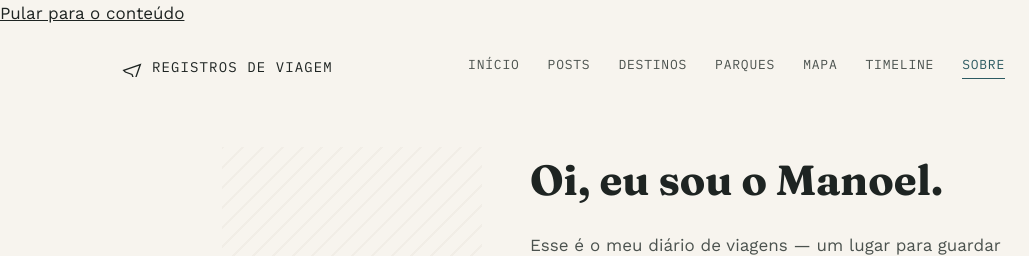
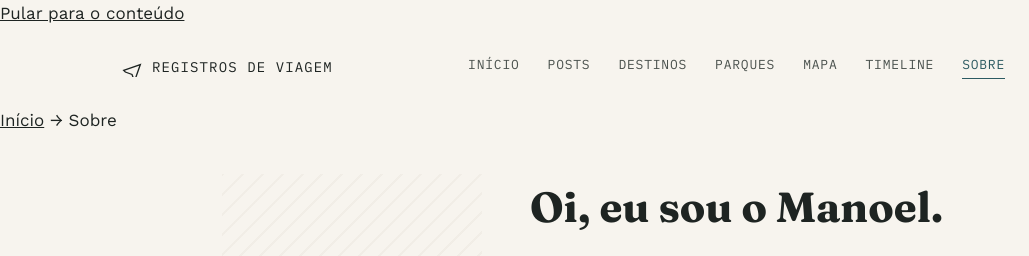
Before and after one commit to manoelhenri/registros-de-viagem, an Eleventy site: page sobre.njk in a window 1280 px wide. Shown: the top 256 px of the page, 0-1029 px from the left. Built offline with nearby package versions, Linux system fonts and the light colour scheme; Eleventy itself is replaced by a stand-in of ours; files that its build step writes are made by us from their sources.

Commit message:
Add breadcrumb nav and aria-hidden to sobre.njk (Fase 5)

```diff
--- a/sobre.njk
+++ b/sobre.njk
@@ -3,6 +3,12 @@ layout: base.njk
 title: "Sobre"
 nav: sobre
 ---
+<nav class="breadcrumb breadcrumb--narrow" aria-label="Você está aqui">
+  <a href="{{ '/' | url }}">Início</a>
+  <span class="sep">→</span>
+  <span class="here">Sobre</span>
+</nav>
+
 <div class="about-wrap">
   <div class="about-grid">
     <div class="about-photo">
@@ -10,7 +16,7 @@ nav: sobre
         <img src="{{ sobre.foto }}" alt="Foto de perfil" loading="lazy" decoding="async">
       {% else %}
         <div class="img-placeholder" style="aspect-ratio: 4/5;">
-          <svg viewBox="0 0 24 24" fill="none" stroke="currentColor" stroke-width="1.4"><rect x="3" y="5" width="18" height="14" rx="2"/><circle cx="9" cy="11" r="2"/><path d="M21 16l-5-5-4 4-3-3-5 5"/></svg>
+          <svg viewBox="0 0 24 24" fill="none" stroke="currentColor" stroke-width="1.4" aria-hidden="true"><rect x="3" y="5" width="18" height="14" rx="2"/><circle cx="9" cy="11" r="2"/><path d="M21 16l-5-5-4 4-3-3-5 5"/></svg>
         </div>
       {% endif %}
       <p class="caption">Em algum lugar entre um voo e o próximo.</p>
```
